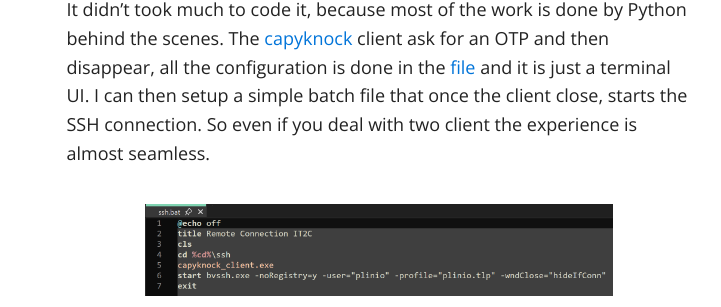
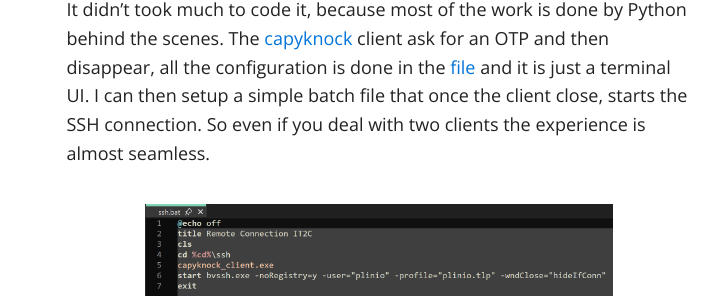
Before and after one commit to plinioseniore/capyknock, a Jekyll site: the page built from docs/index.md, in a window 1280 px wide and 900 px high, scrolled down 1809 px. Shown: the part 205-512 px from the top of the window, without its empty margins (261-982 px from the left). Built offline with Jekyll 4.4.1, drawn with Linux system fonts in a browser that asks for light colours; nearby versions of some CDN libraries; our own code applies the rules of GitHub Pages for plain Markdown files; some of the changed text lies outside the part shown.

Commit message:
Update index.md

```diff
--- a/docs/index.md
+++ b/docs/index.md
@@ -22,7 +22,7 @@ I the started looking for alternatives till decided to experiment with Python an
 
 ### Coding capyknock
 
-It didn't took much to code it, because most of the work is done by Python behind the scenes. The [capyknock](https://github.com/plinioseniore/capyknock) client ask for an OTP and then disappear, all the configuration is done in the [file](https://github.com/plinioseniore/capyknock/blob/main/capyknock_client-conf.json) and it is just a terminal UI. I can then setup a simple batch file that once the client close, starts the SSH connection. So even if you deal with two client the experience is almost seamless.
+It didn't took much to code it, because most of the work is done by Python behind the scenes. The [capyknock](https://github.com/plinioseniore/capyknock) client ask for an OTP and then disappear, all the configuration is done in the [file](https://github.com/plinioseniore/capyknock/blob/main/capyknock_client-conf.json) and it is just a terminal UI. I can then setup a simple batch file that once the client close, starts the SSH connection. So even if you deal with two clients the experience is almost seamless.
 
 <img src="images/batch_script.png" alt="starting SSH just once capyknock_client close">
 
```
Also changed, not shown: other parts of docs/index.md (+0 -2 lines).
